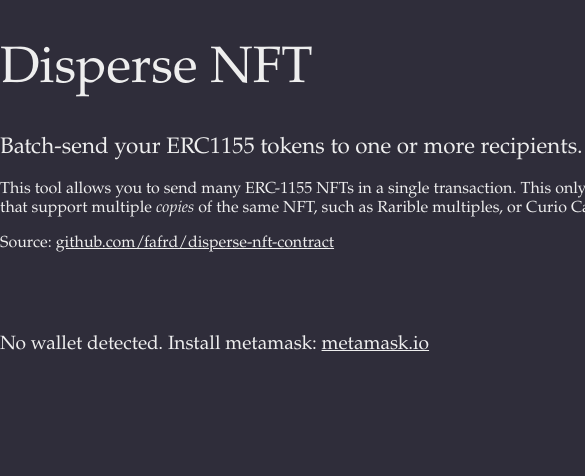
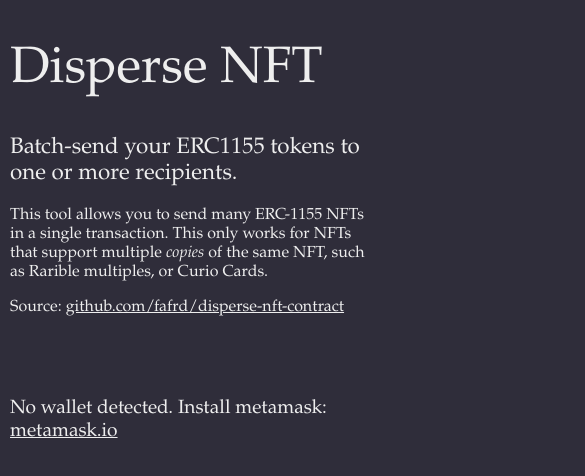
Before and after one commit to fafrd/disperse-nft-web, a React (Create React App) app: page / in a window 390 px wide. Shown: the top 476 px of the page, 585 px wide, since content can reach past the window. Built offline with nearby package versions, Linux system fonts and the light colour scheme.

Commit message:
slightly better mobile site

```diff
--- a/src/App.css
+++ b/src/App.css
@@ -16,8 +16,9 @@ html {
 
 
 .App {
-  width: 700px;
+  max-width: 700px;
   margin: 40px auto;
+  padding: 0 10px;
 }
 
 header {
```
